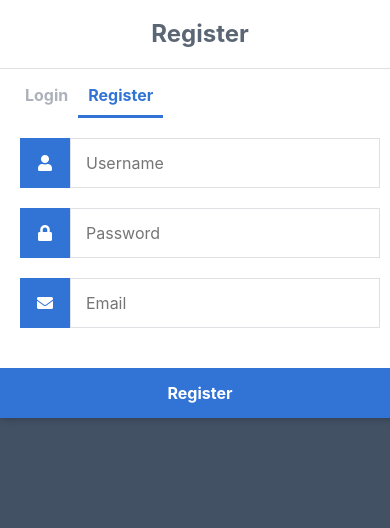
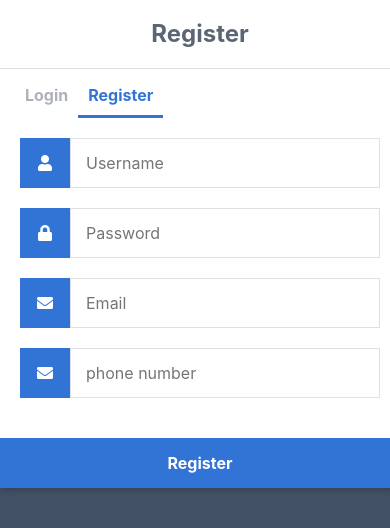
Before and after one commit to thick-as-thieves/login-system, a Flask app: page /register in a window 390 px wide; the page is wider, and only the part inside the window is pictured. Shown: the part 101-629 px from the top of that part. Run offline with Flask 2, Linux system fonts and the light colour scheme; some libraries are stand-ins or nearby versions.

Commit message:
ridiculous mistake- I moved the entire project folder from one place to another and deleted the older one. Since this was a virtual environment, turns out I ended up deleting all modules too. Had to re install everything. Also, I forgot to create a UI for phone number. Serves me right! :( Wasted so much time on thisgit status! Missed deadline by half an hour too. Please prepare projects early, from now on, will I?git statusgit status

```diff
--- a/flask-project/main.py
+++ b/flask-project/main.py
@@ -73,7 +73,7 @@ def register():
     # Output message if something goes wrong...
     msg = ''
     # Check if "username", "password" and "email" POST requests exist (user submitted form)
-    if request.method == 'POST' and 'username' in request.form and 'password' in request.form and 'email' in request.form:
+    if request.method == 'POST' and 'username' in request.form and 'password' in request.form and 'email' in request.form and 'mobileNum' in request.form:
         # Create variables for easy access
         username = request.form['username']
         password = request.form['password']
@@ -95,7 +95,7 @@ def register():
             msg = 'Please fill out the form!'
         else:
             # Account doesnt exists and the form data is valid, now insert new account into accounts table
-            cursor.execute('INSERT INTO accounts VALUES (NULL, %s, %s, %s)', (username, password, email,))
+            cursor.execute('INSERT INTO accounts VALUES (NULL, %s, %s, %s, %s)', (username, password, email, mobileNum,))
             db_connection.commit()
             msg = 'You have successfully registered!'
     elif request.method == 'POST':
--- a/flask-project/templates/register.html
+++ b/flask-project/templates/register.html
@@ -26,6 +26,11 @@
 					<i class="fas fa-envelope"></i>
 				</label>
 				<input type="email" name="email" placeholder="Email" id="email" required>
+				<label for="mobileNum">
+					<i class="fas fa-envelope"></i>
+				</label>
+				<input type="text"  name="mobileNum" placeholder="phone number" required >
+
 				<div class="msg">{{ msg }}</div>
 				<input type="submit" value="Register">
 			</form>
```
